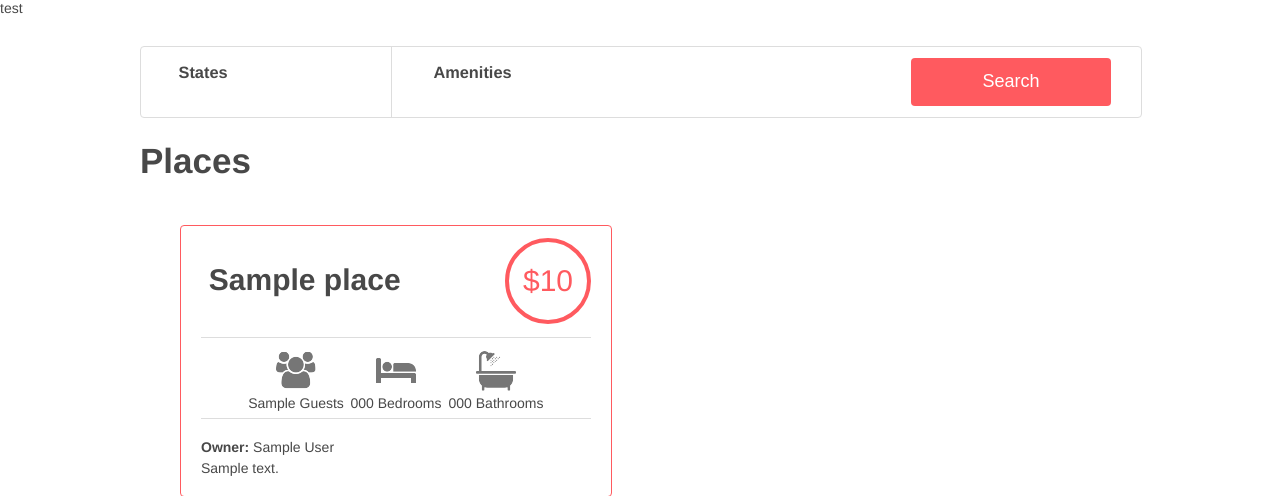
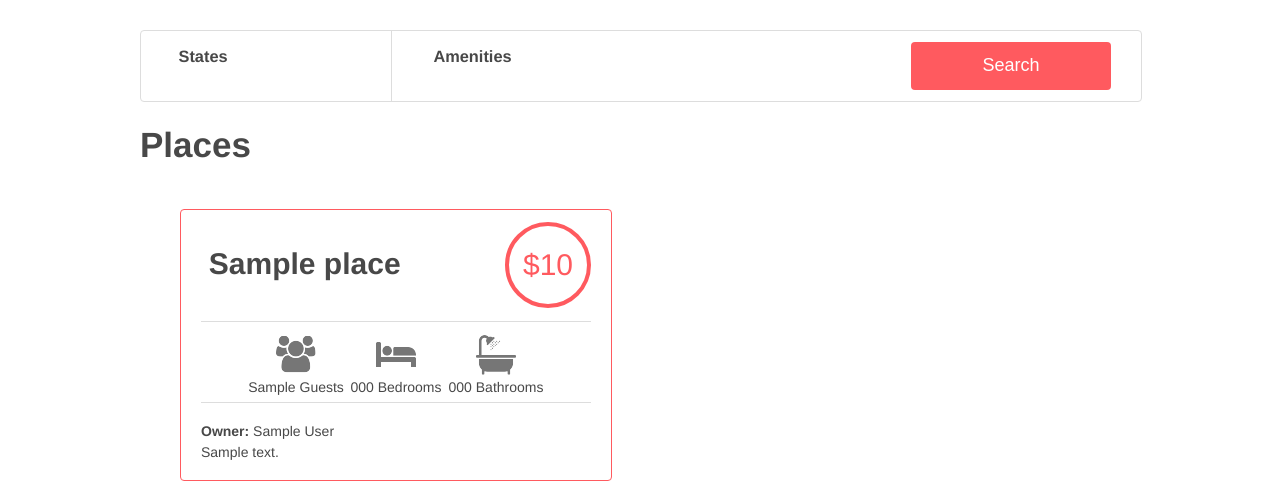
Before and after one commit to nathanhall762/AirBnB_clone_v4, a Flask app: template web_dynamic/templates/1-hbnb.html in a window 1280 px wide. Shown: the part 71-567 px from the top of the page. Run offline with Flask 2, Linux system fonts and the light colour scheme; the template is opened without the code that fills it: most values are stand-ins (such as "Sample title", 1, 10 or a date in 2020); some libraries are stand-ins or nearby versions.

Commit message:
remove test

```diff
--- a/web_dynamic/templates/1-hbnb.html
+++ b/web_dynamic/templates/1-hbnb.html
@@ -16,7 +16,6 @@
 	  <header>
 		  <div class="logo"></div>
 		</header>
-	<div>test</div>
     <div class="container">
       <section class="filters">
 	<div class="locations">
--- a/web_dynamic/templates/2-hbnb.html
+++ b/web_dynamic/templates/2-hbnb.html
@@ -17,7 +17,6 @@
 		  <div class="logo"></div>
           <div id="api_status" style="text-align: right; border-radius: 40px; margin: auto; margin-right: 30px; background-color: #cccccc;"></div>
 		</header>
-	<div>test</div>
     <div class="container">
       <section class="filters">
 	<div class="locations">
```
